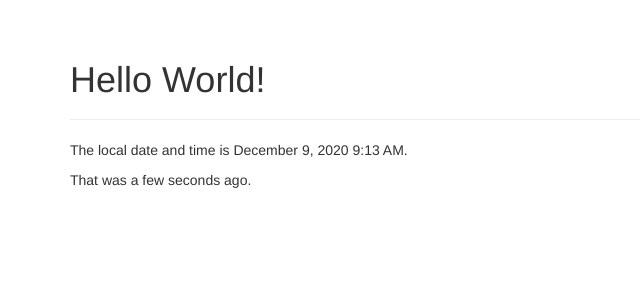
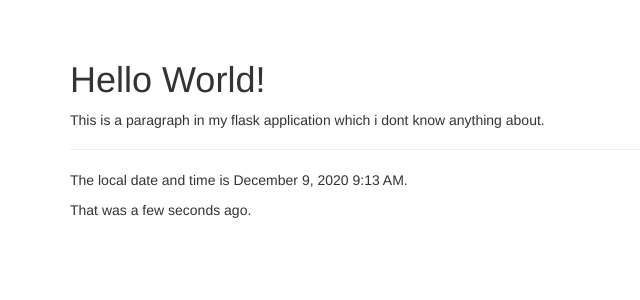
Before and after one commit to netaholic/miniblog, a Flask app: page / in a window 1280 px wide. Shown: the part 52-352 px from the top of the page, without its empty margins (0-640 px from the left). Run offline with Flask 2, Linux system fonts and the light colour scheme; some libraries are stand-ins or nearby versions.

Commit message:
Update index.html

```diff
--- a/templates/index.html
+++ b/templates/index.html
@@ -5,6 +5,7 @@
 {% block page_content %}
 <div class="page-header">
     <h1>Hello World!</h1>
+    <p>This is a paragraph in my flask application which i dont know anything about. </p>
 </div>
 <p>The local date and time is {{ moment(current_time).format('LLL') }}.</p>
 <p>That was {{ moment(current_time).fromNow(refresh=True) }}.</p>
```
